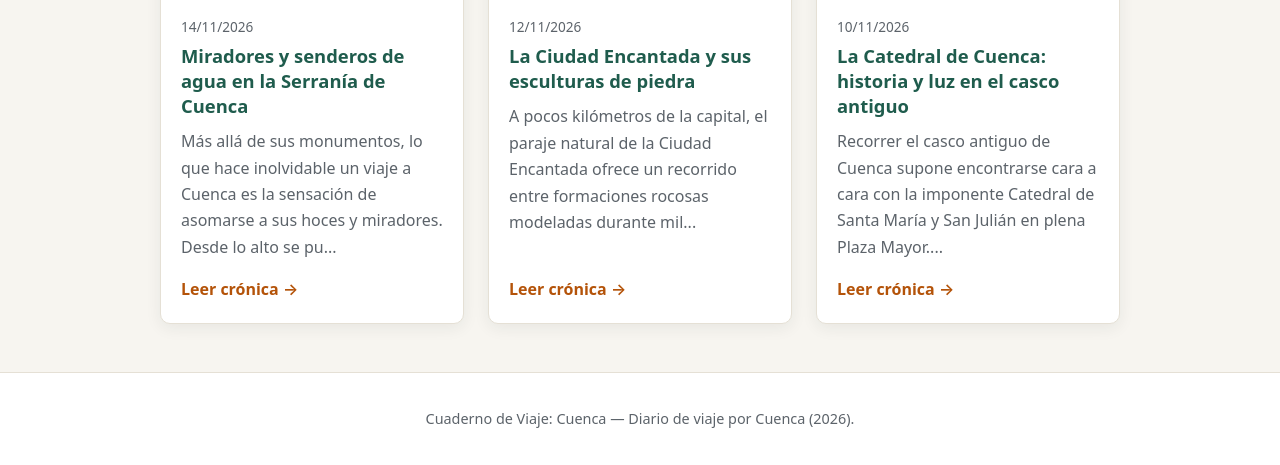
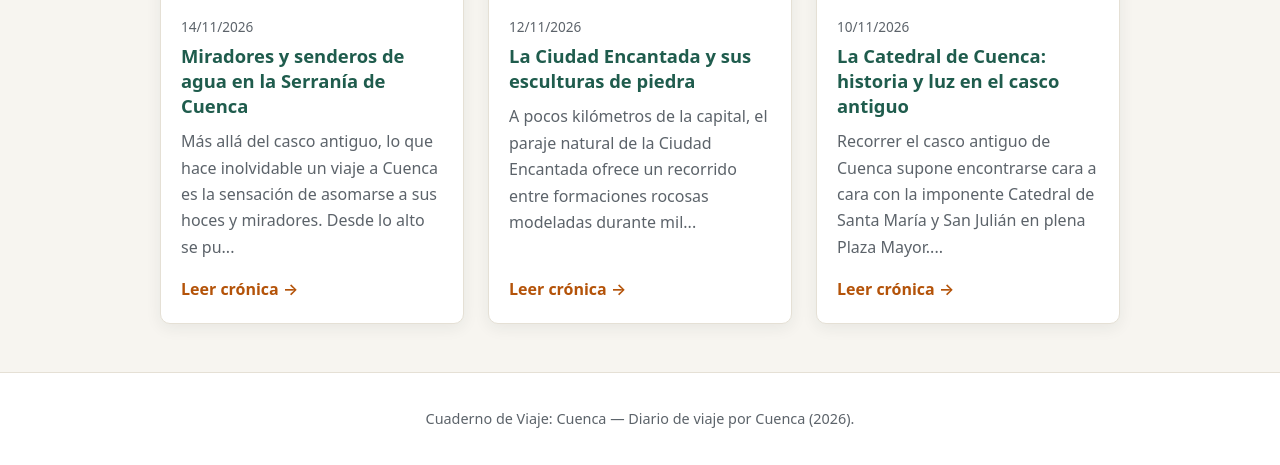
Before and after one commit to albertocresp0/mi-blog, a Jekyll site: the page built from index.html, in a window 1280 px wide and 1023 px high, cut to the strip 558-1023 px from the top of the window. Built offline with Jekyll 4.4.1, drawn with Linux system fonts in a browser that asks for light colours.

Commit message:
Refine text for clarity in travel description

```diff
--- a/_posts/2026-11-14-serrania-y-miradores.md
+++ b/_posts/2026-11-14-serrania-y-miradores.md
@@ -7,9 +7,9 @@ image_alt: "Vista panorámica de las hoces y paredes rocosas de la Serranía de
 image_caption: "Panorámica sobre los cortados rocosos y pinares de la hoz."
 ---
 
-Más allá de sus monumentos, lo que hace inolvidable un viaje a Cuenca es la sensación de asomarse a sus **hoces y miradores**. Desde lo alto se puede observar todo el valle cubierto de pinos, flanqueado por paredes verticales de piedra caliza que cambian de tono según avanza el día.
+Más allá del casco antiguo, lo que hace inolvidable un viaje a Cuenca es la sensación de asomarse a sus **hoces y miradores**. Desde lo alto se puede observar todo el valle cubierto de pinos, flanqueado por paredes verticales de piedra caliza que cambian de tono según avanza el día.
 
-Una visita obligada es el nacimiento del rio Cuervo, en donde el agua subterránea cargada de carbonato cálcico ha ido erosionando poco a poco la roca (en esta zona en concreto, toba calcárea) creando las formaciones características de la zona.
+Una visita obligada es el nacimiento del rio Cuervo, en donde el agua subterránea cargada de carbonato cálcico ha ido erosionando poco a poco la roca (en esta zona en concreto, toba calcárea).
 
 <figure class="post-inline-photo">
   <img src="{{ '/assets/img/IMG_3356.jpeg' | relative_url }}" alt="Pequeño salto de agua cristalina rodeado de vegetación en la Serranía de Cuenca">
```
